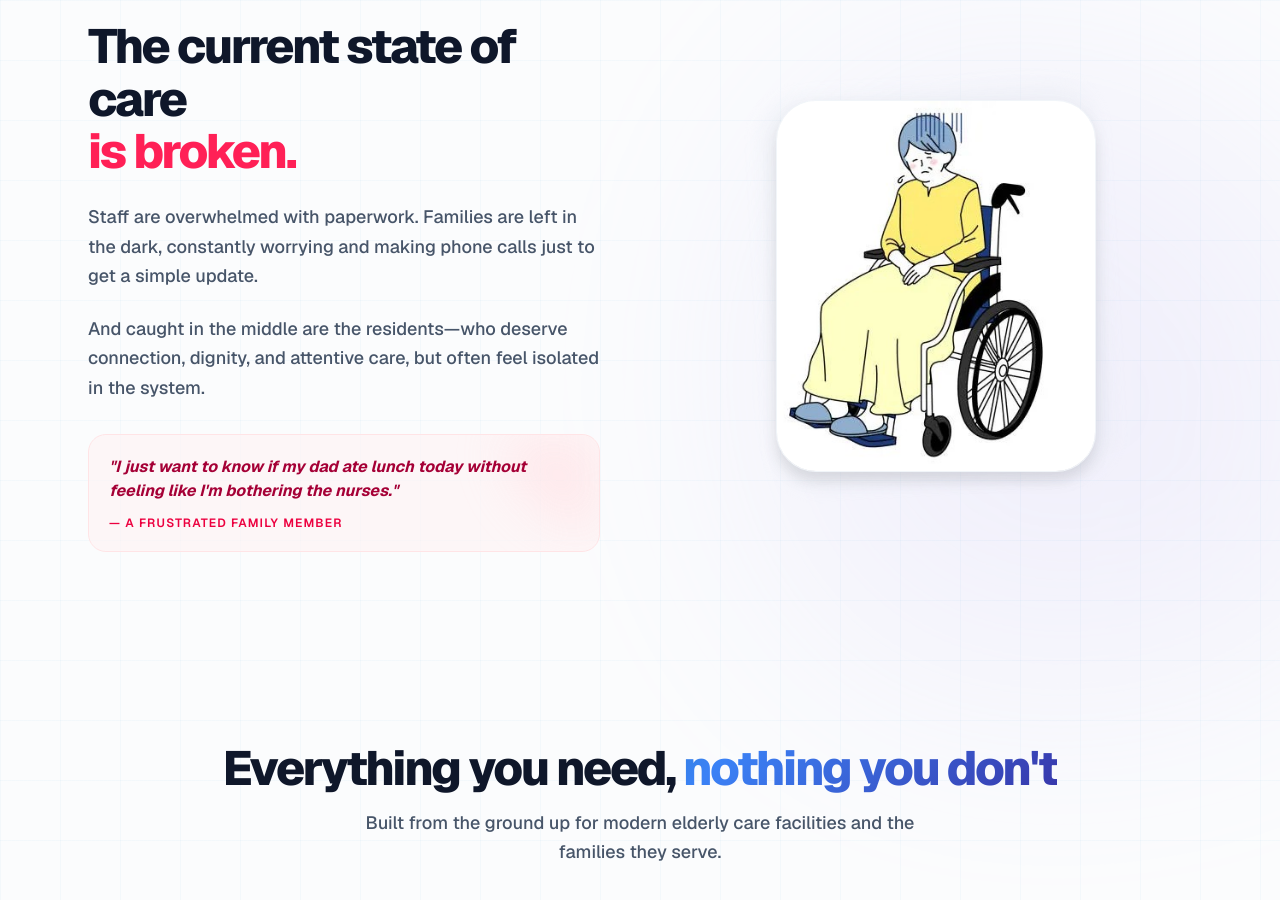
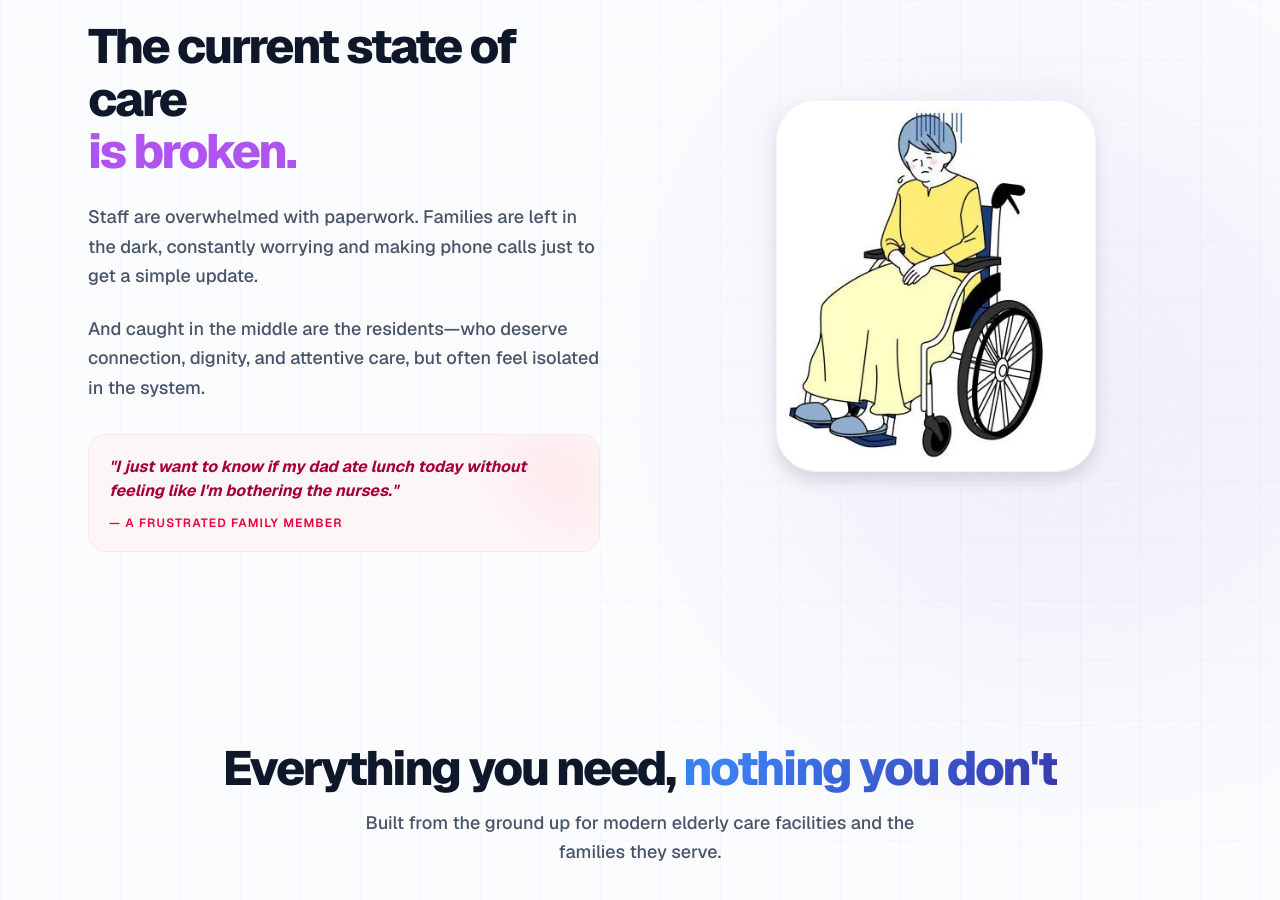
Before and after one commit to Chainsmoker23/Aethon, a Next.js app: page / in a window 1280 px wide. Shown: the part 1260-2160 px from the top of the page. Built offline with nearby package versions, Linux system fonts and the light colour scheme.

Commit message:
UI: Add color-cycling animation to 'is broken' text

```diff
--- a/src/app/page.tsx
+++ b/src/app/page.tsx
@@ -295,7 +295,12 @@ export default function LandingPage() {
             <div>
               <h2 className="text-xl sm:text-2xl md:text-5xl font-extrabold text-navy tracking-tighter mb-4 md:mb-6 leading-[1.1]">
                 The current state of care <br/>
-                <span className="text-rose-500">is broken.</span>
+                <motion.span
+                  animate={{ color: ["#f43f5e", "#3b82f6", "#a855f7", "#f43f5e"] }}
+                  transition={{ duration: 4, repeat: Infinity, ease: "easeInOut" }}
+                >
+                  is broken.
+                </motion.span>
               </h2>
               <p className="text-sm md:text-lg text-text-secondary font-medium leading-relaxed mb-4 md:mb-6">
                 Staff are overwhelmed with paperwork. Families are left in the dark, constantly worrying and making phone calls just to get a simple update.
```
